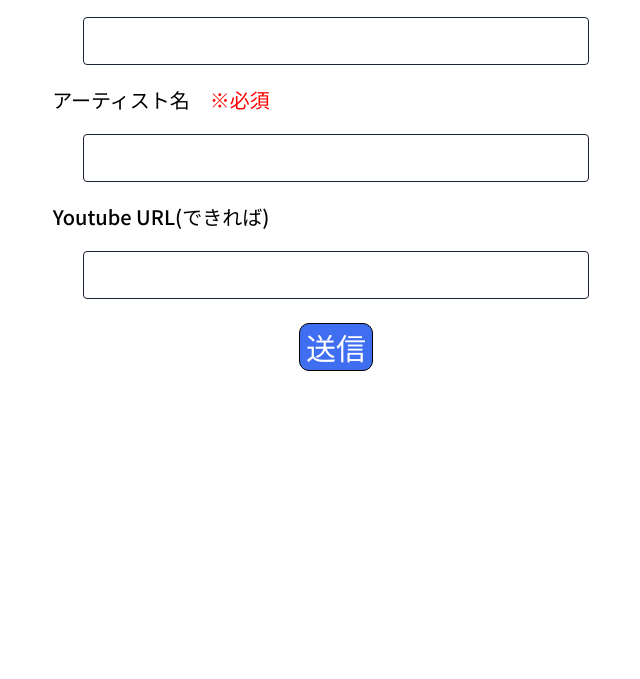
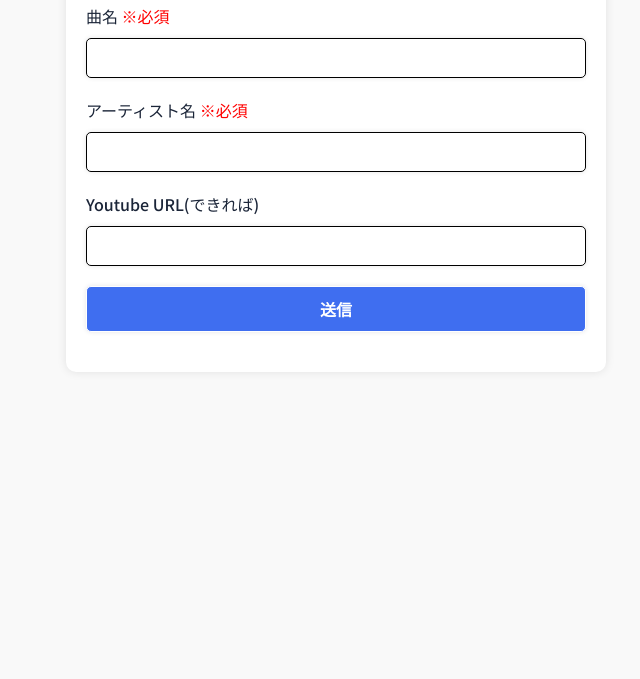
Before and after one commit to requesttestdesu/html, a plain HTML site: page index.html in a window 1280 px wide. Shown: the part 121-800 px from the top of the page, without its empty margins (304-944 px from the left). Drawn offline with Linux system fonts and the light colour scheme.

Commit message:
Add files via upload

```diff
--- a/index.html
+++ b/index.html
@@ -3,24 +3,82 @@
 <head>
     <meta charset="UTF-8">
     <meta name="viewport" content="width=device-width, initial-scale=1.0">
-   <link href="https://fonts.googleapis.com/css2?family=Noto+Sans+JP:wght@500&display=swap" rel="stylesheet">
-   <link rel="stylesheet" href="style.css">
     <title>リクエストソング</title>
+    <link href="https://fonts.googleapis.com/css2?family=Noto+Sans+JP:wght@500&display=swap" rel="stylesheet">
+    <style>
+        body {
+            font-family: 'Noto Sans JP', sans-serif;
+            background-color: #f9f9f9;
+            color: #1b2538;
+        }
+        .container {
+            max-width: 500px;
+            margin: 0 auto;
+            padding: 20px;
+            background-color: #fff;
+            border-radius: 10px;
+            box-shadow: 0px 0px 10px rgba(0, 0, 0, 0.1);
+        }
+        h1 {
+            text-align: center;
+            margin-bottom: 30px;
+        }
+        .form-group {
+            display: flex;
+            flex-direction: column;
+            margin-bottom: 20px;
+        }
+        .form-group label {
+            margin-bottom: 10px;
+        }
+        .form-group input {
+            padding: 10px;
+            border-radius: 5px;
+            border: solid 0.5px;
+            box-shadow: 0px 0px 5px rgba(0, 0, 0, 0.1);
+            font-size: 16px;
+        }
+        .form-group input:focus {
+            outline: none;
+            box-shadow: 0px 0px 5px rgba(0, 0, 0, 0.3);
+        }
+        .form-group input[type="submit"] {
+            background-color: #003febc0;
+            color: #fff;
+            font-size: 16px;
+            font-weight: bold;
+            cursor: pointer;
+        }
+        .form-group input[type="submit"]:hover {
+            background-color: #003febdd;
+        }
+        .form-group span {
+            color: red;
+        }
+    </style>
 </head>
 <body>
-    <form action="https://docs.google.com/forms/u/2/d/e/1FAIpQLSeW7rek0Glc8KmBNQLhfZWJS56RZDU0nkI0MU4VtVaeRXKDSA/formResponse" method="post" target="hidden_iframe"
-    onsubmit="submitted=true;"class="c-form">
-    <h1>楽曲リクエスト</h1>
-    <p>曲名 <span>　※必須</span></p>
-<input type="text" name="entry.354949898" required class="form">
-<p>アーティスト名<span>　※必須</span></p>
-<input type="text" name="entry.714562996" required class="form">
-<p>Youtube URL(できれば)</p>
-<input type="text" name="entry.414858915" class="form">
-<br>
-<br>
- <input type="submit" value="送信" class="button">
-</form>
+    <div class="container">
+        <h1>楽曲リクエスト</h1>
+        <form action="https://docs.google.com/forms/u/2/d/e/1FAIpQLSeW7rek0Glc8KmBNQLhfZWJS56RZDU0nkI0MU4VtVaeRXKDSA/formResponse" method="post" target="hidden_iframe"
+        onsubmit="submitted=true;"class="c-form">
+            <div class="form-group">
+                <label for="song-name">曲名 <span>※必須</span></label>
+                <input type="text" name="entry.354949898" id="song-name" required>
+            </div>
+            <div class="form-group">
+                <label for="artist-name">アーティスト名 <span>※必須</span></label>
+                <input type="text" name="entry.714562996" id="artist-name" required>
+            </div>
+            <div class="form-group">
+                <label for="youtube-url">Youtube URL(できれば)</label>
+                <input type="text" name="entry.414858915" id="youtube-url">
+            </div>
+            <div class="form-group">
+                <input type="submit" value="送信">
+            </div>
+        </form>
+    </div>
 </body>
 </html>
 
@@ -33,40 +91,3 @@
     style="display: none"
     onload="if(submitted){window.location='ok.html';}"
 ></iframe>
-<style>
-    body{
-        font-family: 'Noto Sans JP', sans-serif;
-    }
-    h1{
-        text-align: center;
-    }
-
-    form{
-        text-align: center;
-    }
-
-
-    .form{
-     width: 250px;
-	border: 1px solid;
-	border-radius: 4px;
-	color: #1b2538;
-    font-family: 'Noto Sans JP', sans-serif;
-
-
-    }
-
-    .button{
-    text-align: center;
-    background: #003febc0;
-    color: #fff;
-    border: 1.6px solid rgb(0, 0, 0) ;
-    font-family: 'Noto Sans JP', sans-serif;
-
-
-    }
-
-    span{
-        color: red;
-    }
-</style>
```
Also changed, not shown: ok.html (+45 -9 lines).
